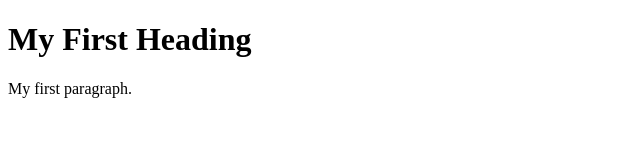
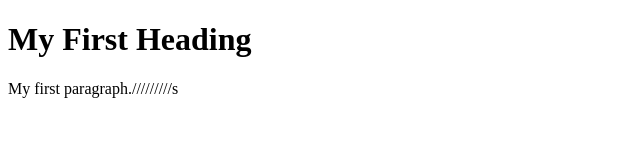
Before and after one commit to shivanitekale/project2, a plain HTML site: page index.html in a window 1280 px wide. Shown: the full height of the page, 0-640 px from the left. Drawn offline with Linux system fonts and the light colour scheme.

Commit message:
adding all files

```diff
--- a/index.html
+++ b/index.html
@@ -3,7 +3,7 @@
 <body>
 
 <h1>My First Heading</h1>
-<p>My first paragraph.</p>
+<p>My first paragraph./////////s</p>
 
 </body>
 </html>
```
